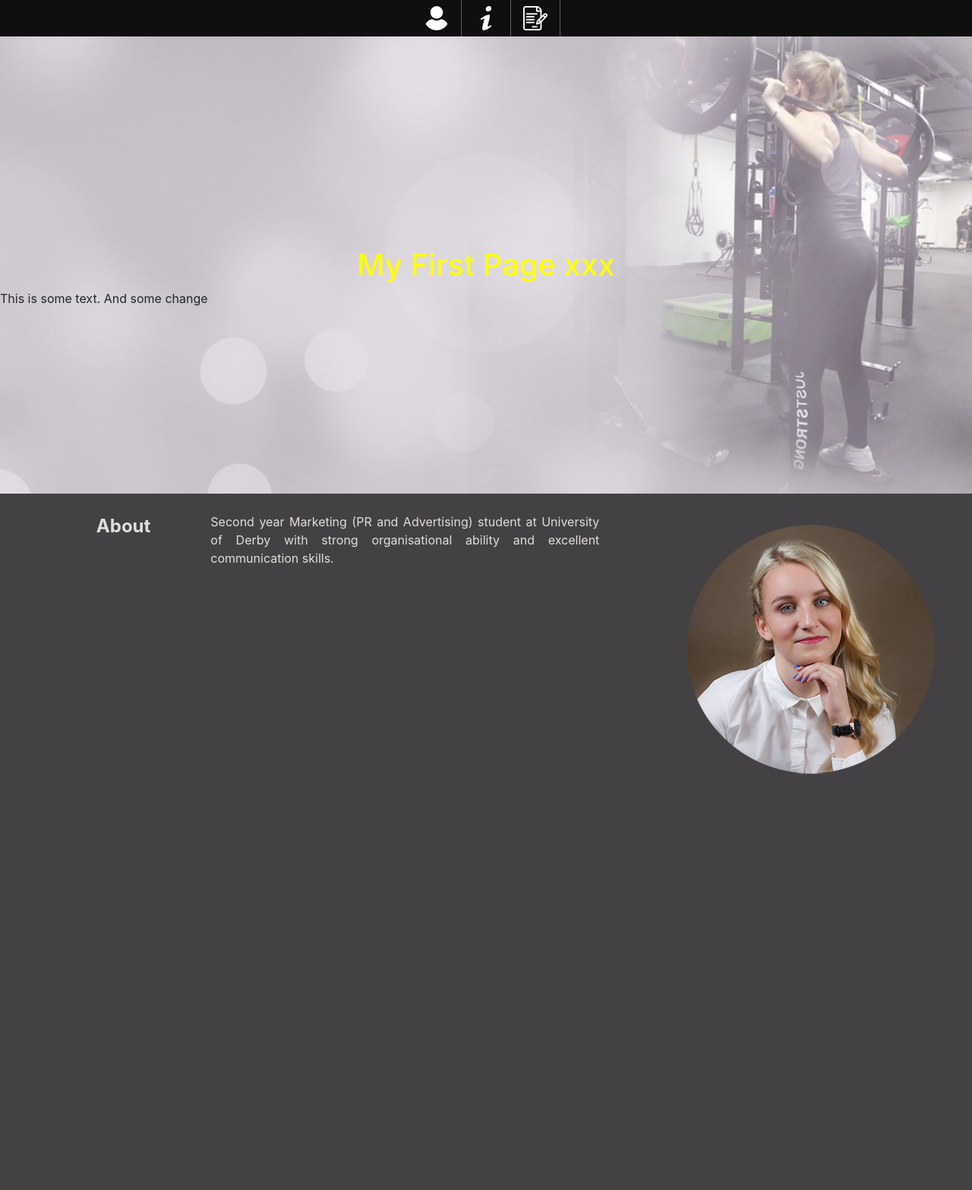
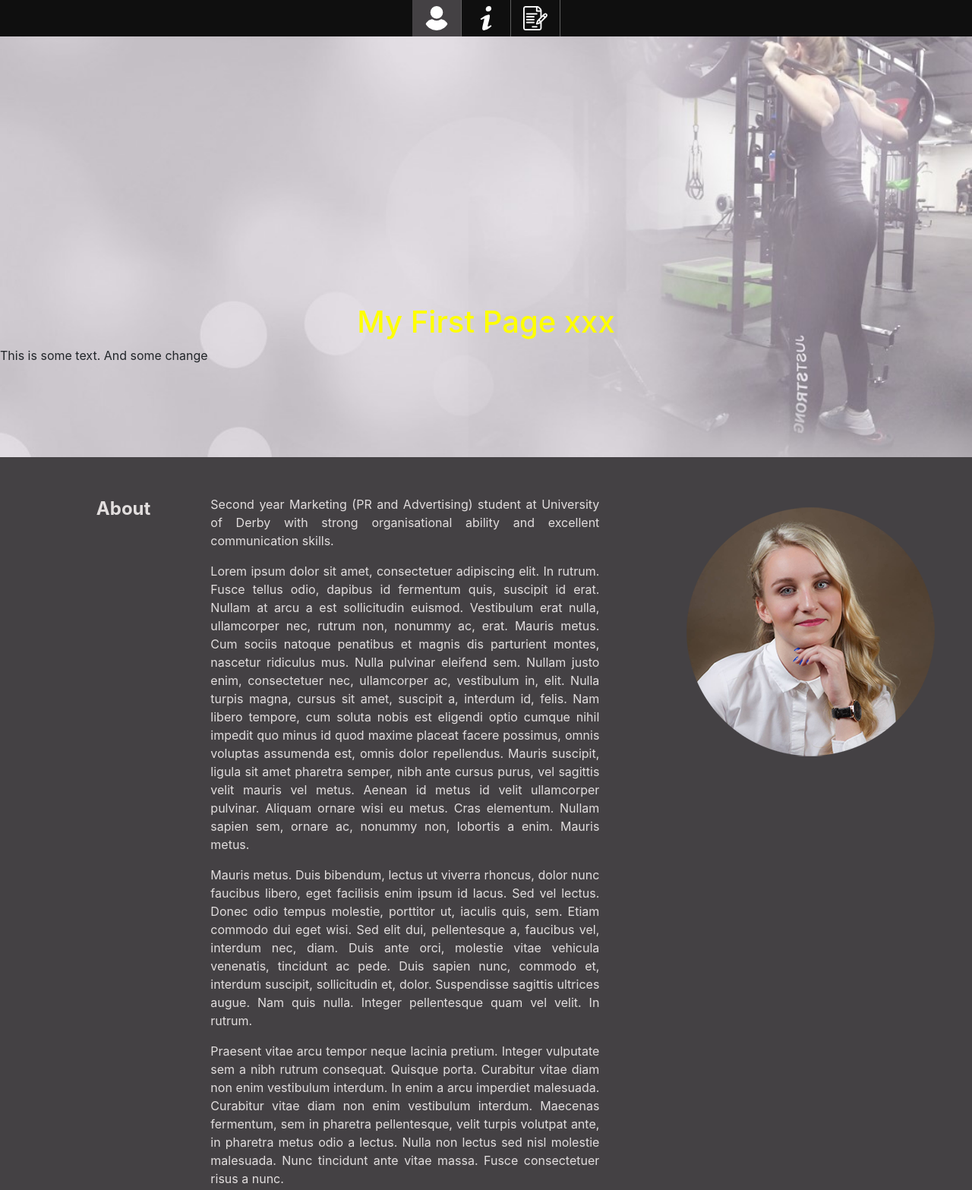
Before and after one commit to jkb-kt/bara-page, a plain HTML site: page index.html in a window 1280 px wide. Shown: the top 1567 px of the page at 76% size. Before the commit the page ends 1034 px from the top, so only its background shows below. Drawn offline with nearby package versions, Linux system fonts and the light colour scheme.

Commit message:
looking better

```diff
--- a/func.js
+++ b/func.js
@@ -3,12 +3,17 @@ $(function () {
         if ($("a.nav-link").hasClass('selected')) {
                 $("a.nav-link").removeClass('selected');
                 $(this).addClass('selected');
-                //Insert logic if you want a type of optional click/off click code
             }
             else
            {
                $(this).addClass('selected');
-                //Insert event handling logic
             }
     })
 });
+
+$(function () {
+    $(document).scroll(function () {
+      var $nav = $(".fixed-top");
+      $nav.toggleClass('scrolled', $(this).scrollTop() > $nav.height());
+    });
+  });
--- a/index.html
+++ b/index.html
@@ -13,34 +13,43 @@
 </head>
 
 <body>
-    <div class="content">
-
-        <ul class="nav justify-content-center">
+    <nav id="link1">
+        <ul class="nav justify-content-center fixed-top">
             <li class="nav-item">
-                <a class="nav-link" href="#"><img src="user.png"></a>
+                <a class="nav-link selected" href="#link1"><img src="user.png"></a>
             </li>
             <li class="nav-item">
-                <a class="nav-link" href="#2"><img src="info.png"></a>
+                <a class="nav-link" href="#link2"><img src="info.png"></a>
             </li>
             <li class="nav-item">
                 <a class="nav-link" href="#3"><img src="contact.png"></a>
             </li>
         </ul>
+
+    </nav>
+
         <img class="background" src="bg2.jpg">
 
         <div class="text">
             <h1>My First Page xxx</h1>
             <p>This is some text. And some change</p>
         </div>
-    </div>
+
     <div class="container-fluid">
-            <div class="row">
+            <div id="link2" class="row">
               <div class="col-sm-2 left">
                 About
               </div>
               <div class="col-sm-6 middle">
                  <p> Second year Marketing (PR and Advertising) student at University of Derby with strong organisational ability and excellent communication skills.
                     </p>
+                    <p>Lorem ipsum dolor sit amet, consectetuer adipiscing elit. In rutrum. Fusce tellus odio, dapibus id fermentum quis, suscipit id erat. Nullam at arcu a est sollicitudin euismod. Vestibulum erat nulla, ullamcorper nec, rutrum non, nonummy ac, erat. Mauris metus. Cum sociis natoque penatibus et magnis dis parturient montes, nascetur ridiculus mus. Nulla pulvinar eleifend sem. Nullam justo enim, consectetuer nec, ullamcorper ac, vestibulum in, elit. Nulla turpis magna, cursus sit amet, suscipit a, interdum id, felis. Nam libero tempore, cum soluta nobis est eligendi optio cumque nihil impedit quo minus id quod maxime placeat facere possimus, omnis voluptas assumenda est, omnis dolor repellendus. Mauris suscipit, ligula sit amet pharetra semper, nibh ante cursus purus, vel sagittis velit mauris vel metus. Aenean id metus id velit ullamcorper pulvinar. Aliquam ornare wisi eu metus. Cras elementum. Nullam sapien sem, ornare ac, nonummy non, lobortis a enim. Mauris metus.</p>
+
+<p>Mauris metus. Duis bibendum, lectus ut viverra rhoncus, dolor nunc faucibus libero, eget facilisis enim ipsum id lacus. Sed vel lectus. Donec odio tempus molestie, porttitor ut, iaculis quis, sem. Etiam commodo dui eget wisi. Sed elit dui, pellentesque a, faucibus vel, interdum nec, diam. Duis ante orci, molestie vitae vehicula venenatis, tincidunt ac pede. Duis sapien nunc, commodo et, interdum suscipit, sollicitudin et, dolor. Suspendisse sagittis ultrices augue. Nam quis nulla. Integer pellentesque quam vel velit. In rutrum.</p>
+
+<p>Praesent vitae arcu tempor neque lacinia pretium. Integer vulputate sem a nibh rutrum consequat. Quisque porta. Curabitur vitae diam non enim vestibulum interdum. In enim a arcu imperdiet malesuada. Curabitur vitae diam non enim vestibulum interdum. Maecenas fermentum, sem in pharetra pellentesque, velit turpis volutpat ante, in pharetra metus odio a lectus. Nulla non lectus sed nisl molestie malesuada. Nunc tincidunt ante vitae massa. Fusce consectetuer risus a nunc.</p>
+
+<p>Donec vitae arcu. Nullam dapibus fermentum ipsum. Mauris metus. Aliquam ante. Curabitur vitae diam non enim vestibulum interdum. Mauris dictum facilisis augue. Nulla non arcu lacinia neque faucibus fringilla. Nunc auctor. Nam libero tempore, cum soluta nobis est eligendi optio cumque nihil impedit quo minus id quod maxime placeat facere possimus, omnis voluptas assumenda est, omnis dolor repellendus. Nullam sapien sem, ornare ac, nonummy non, lobortis a enim. Vestibulum erat nulla, ullamcorper nec, rutrum non, nonummy ac, erat. Donec quis nibh at felis congue commodo. Sed vel lectus. Donec odio tempus molestie, porttitor ut, iaculis quis, sem. Aenean id metus id velit ullamcorper pulvinar. Nunc tincidunt ante vitae massa. Nulla pulvinar eleifend sem. Cras pede libero, dapibus nec, pretium sit amet, tempor quis. Sed convallis magna eu sem. Fusce dui leo, imperdiet in, aliquam sit amet, feugiat eu, orci. Curabitur bibendum justo non orci.</p>
               </div>
               <div class="col-sm-4">
                 <img src="portret.png" class="portret">
--- a/styles.css
+++ b/styles.css
@@ -1,21 +1,18 @@
 body {
     background-color: rgb(68, 65, 68);
-    margin:0;
-}
-
-.content {
-    width: 100%;
-    position: relative;
-
-
 }
 
 .nav {
     background-color: rgb(15, 15, 15);
-
+    height: 48px;
 }
 
-.background {
+.scrolled {
+    opacity: 0.7;
+    transition: opacity 300ms linear;
+  }
+
+  .background {
     width: 100%;
     max-height: auto;
 }
@@ -25,7 +22,6 @@ body {
     margin-left: auto;
     margin-right: auto;
 }
-
 
 .nav-item {
     border-right: 1px solid rgba(128, 128, 128, 0.7);
@@ -67,7 +63,7 @@ h1 {
 }
 
 .row {
-    margin-top: 2%;
+    padding-top: 4%;
     color:rgb(226, 222, 222);
 }
 
```
